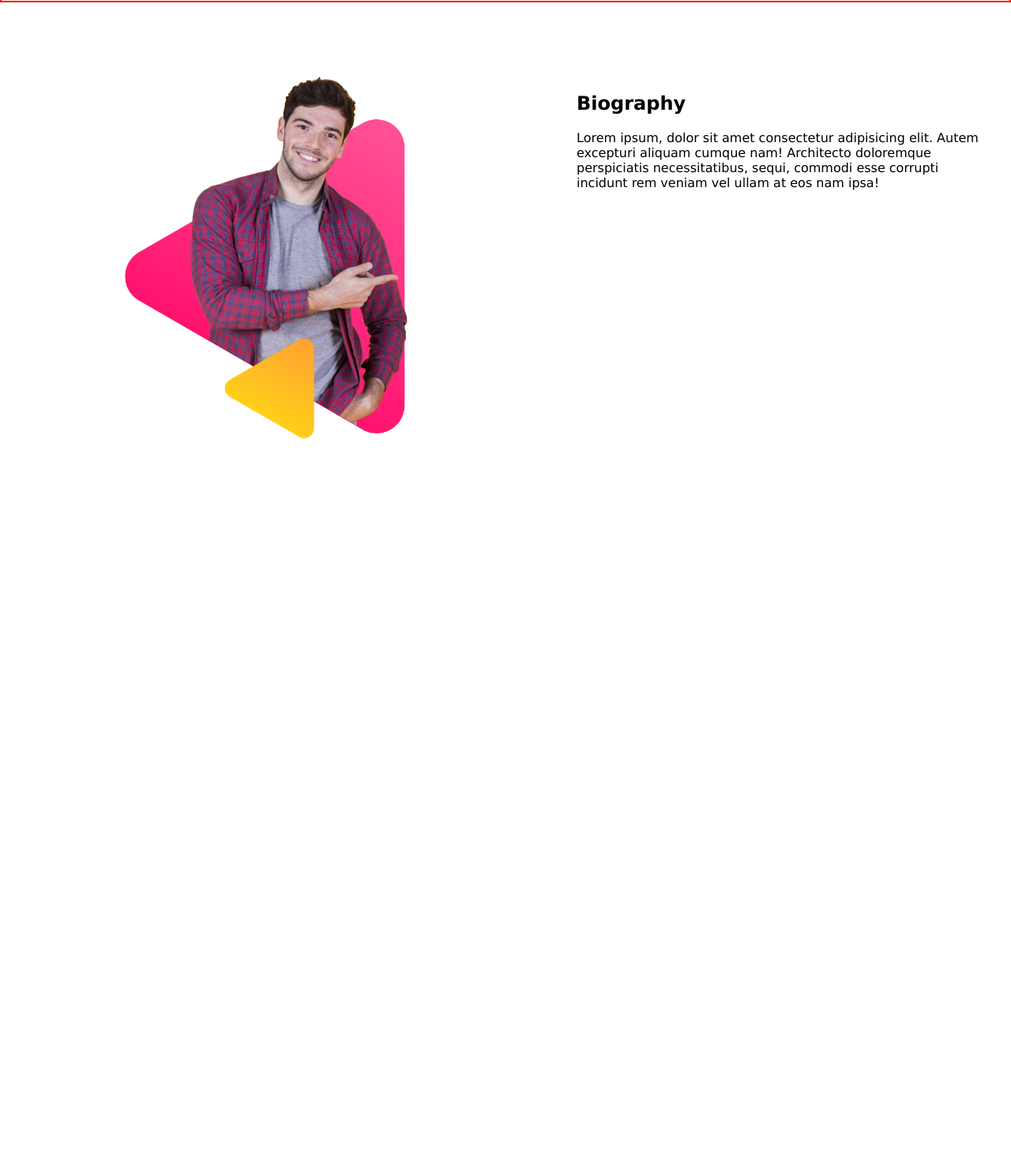
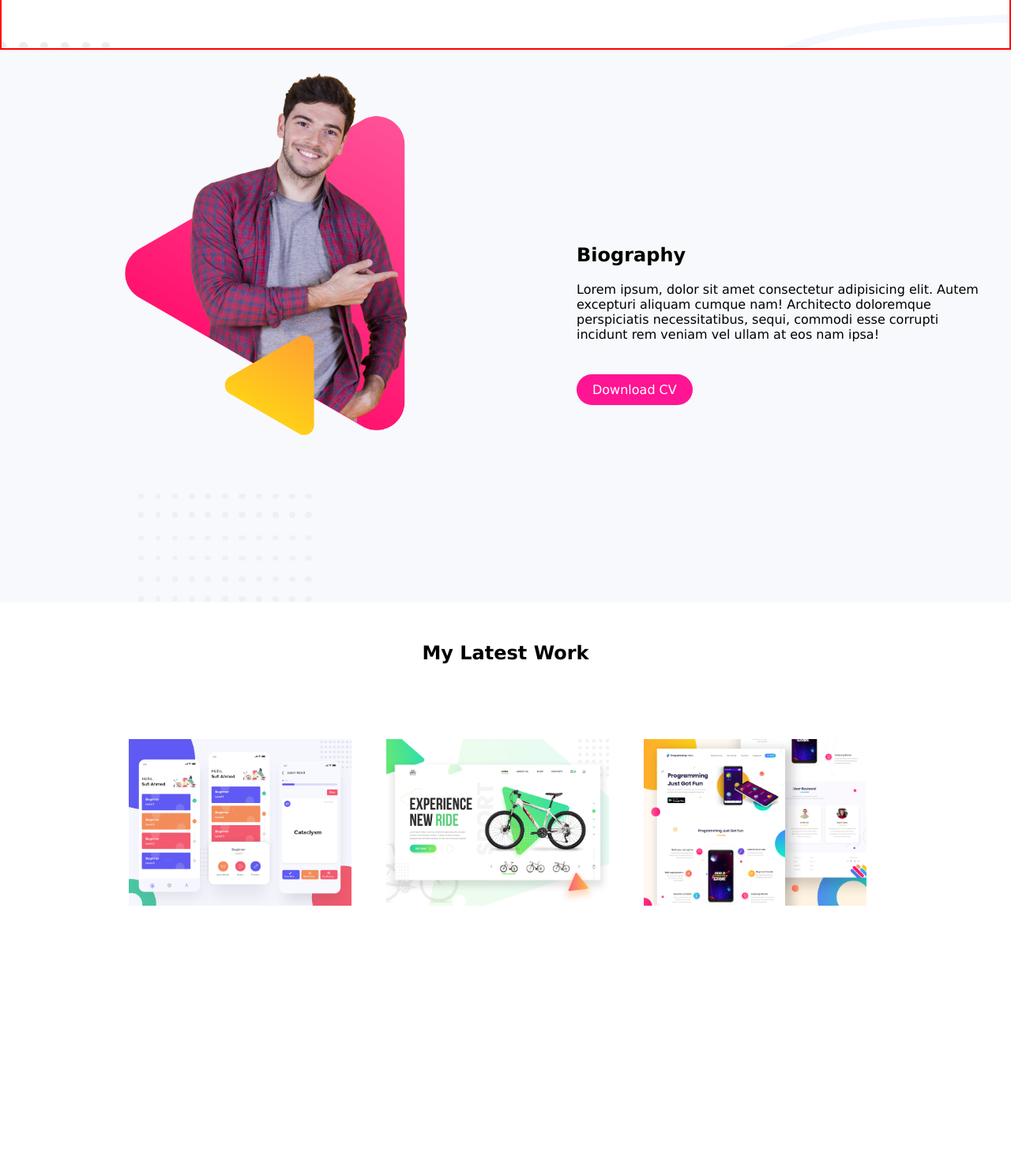
Before and after one commit to Arafat111/my_second_website, a plain HTML site: page index.html in a window 1280 px wide. Shown: the part 641-2124 px from the top of the page at 79% size. Before the commit the page ends 1284 px from the top, so only its background shows below. Drawn offline with Linux system fonts and the light colour scheme.

Commit message:
second commit

```diff
--- a/index.html
+++ b/index.html
@@ -20,16 +20,31 @@
         </div>
     </section>
 
-    <section>
-        <div class="first">
+    <section class="biography">
+        <div class="second">
             <img src="ps/peter_dream.png" alt="" width="70%">
         </div>
-        <div class="first">
+
+        <div id="move2" class="second">
             <h2>Biography</h2>
             <p>Lorem ipsum, dolor sit amet consectetur adipisicing elit. Autem excepturi aliquam cumque nam! Architecto doloremque perspiciatis necessitatibus, sequi, commodi esse corrupti incidunt rem veniam vel ullam at eos nam ipsa!</p>
 
-            <a href=""></a>
+            <a target="_blank" class="down" href="http://www.google.com">Download CV</a>
         </div>
+    </section>
+
+    <section class="lastwork">
+        <h2 id="mlw">My Latest Work</h2>
+        <div class="third">
+            <img src="ps/lastwork/work-1.png" alt="" width="110%">
+        </div>
+        <div class="third">
+            <img src="ps/lastwork/work-2.jpg" alt="" width="110%">
+        </div>
+        <div class="third">
+            <img src="ps/lastwork/work-3.jpg" alt="" width="110%">
+        </div>
+
     </section>
 </body>
 </html>
--- a/style.css
+++ b/style.css
@@ -28,15 +28,59 @@ h1{
     top: 10%;
     padding: 20px;
 }
+.second{
+    width: 40%;
+    float: left;
+    margin: 10px;
+    position: relative;
+    left: 10%;
+
+    padding: 20px;
+}
 .jack{
     background-image: url(ps/header-bg.png);
     background-repeat: no-repeat;
 }
 section{
-    height: 80%;
+    height: 700px;
 }
 #move{
     position: relative;
     top: 70px;
 
 }
+#move2{
+    position: relative;
+    top: 28%;
+}
+.down{
+    text-decoration: none;
+    background-color: deeppink;
+    padding: 10px 20px;
+    border-radius: 20px;
+    color: white;
+    position: relative;
+    top: 35px;
+}
+.biography{
+    background-image: url(ps/biography-bg.png);
+    background-repeat: no-repeat;
+}
+header{
+    background-image: url(ps/footer-bg.png);
+}
+.third{
+    width: 20%;
+    float: left;
+    margin: 15px;
+    position: relative;
+    left: 10%;
+    top: 10%;
+    padding: 20px;
+}
+#mlw{
+    text-align: center;
+    margin-top: 20px;
+    position: relative;
+    top: 30px;
+}
```
